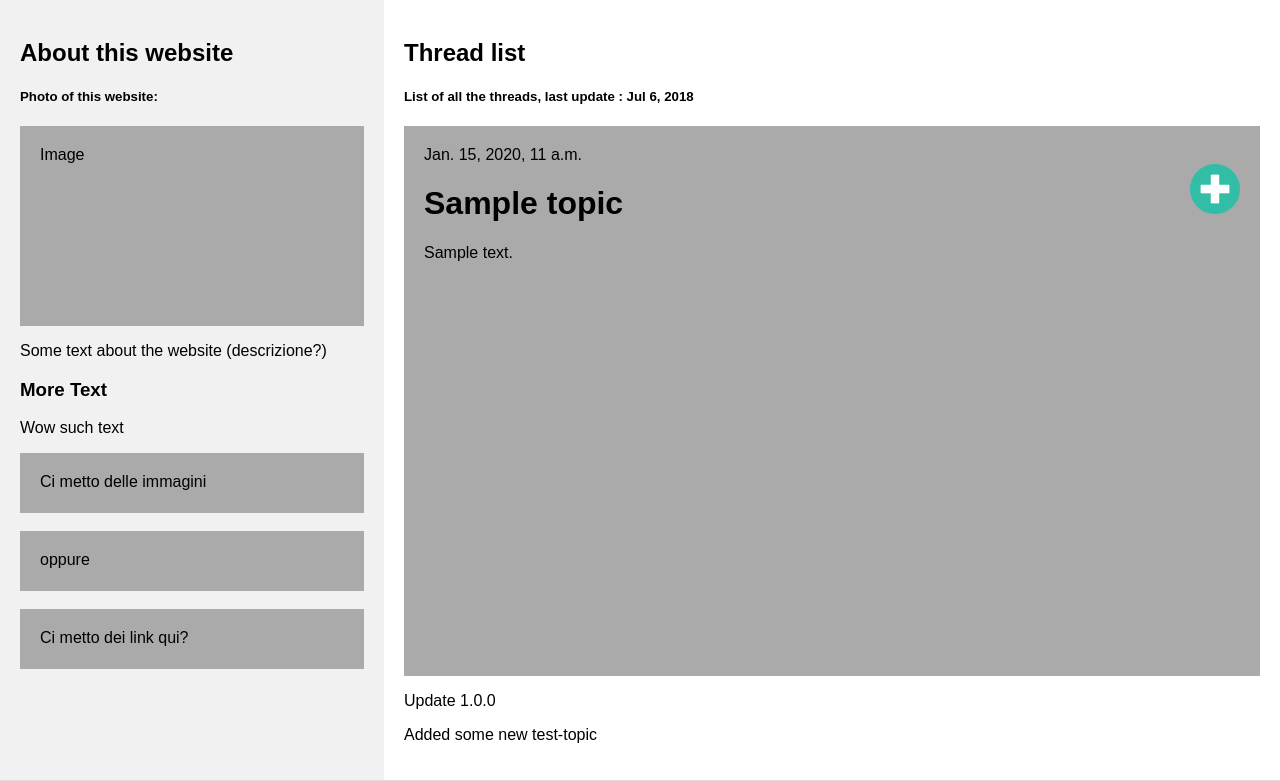
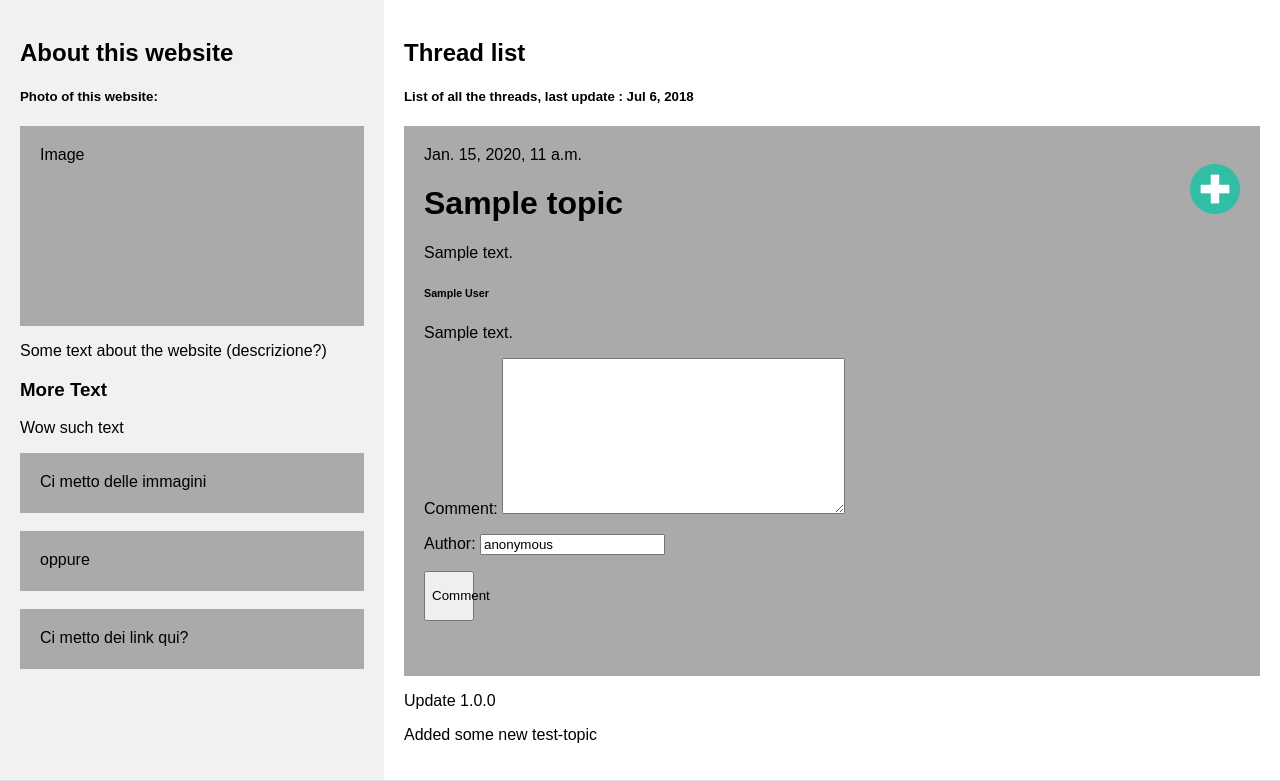
Before and after one commit to Francio00/threadapp, a Django app: page /topic/1/ in a window 1280 px wide. Shown: the part 342-1123 px from the top of the page. Run offline with Django 3.2, Linux system fonts and the light colour scheme; tables that the repository leaves empty hold one stand-in row (values such as "Sample post").

Commit message:
fatta login page, sign up page, da fare logout page, da sistemare css e impaginazione generale, (buona fortuna per il futuro, sigh)

```diff
--- a/threads/settings.py
+++ b/threads/settings.py
@@ -120,3 +120,4 @@ USE_TZ = True
 
 STATIC_URL = '/static/'
 STATIC_ROOT = os.path.join(BASE_DIR, 'static')
+LOGIN_REDIRECT_URL = '/'
--- a/topic/admin.py
+++ b/topic/admin.py
@@ -1,5 +1,6 @@
 from django.contrib import admin
-from .models import Topic
+from .models import Topic, Comments
 # Register your models here.
 
 admin.site.register(Topic)
+admin.site.register(Comments)
--- a/topic/forms.py
+++ b/topic/forms.py
@@ -1,8 +1,27 @@
 from django import forms
-from .models import Topic
+from .models import Topic, Comments
+from django.contrib.auth.forms import UserCreationForm
+from django.contrib.auth.models import User
+
 
 class TopicForm(forms.ModelForm):
 	"""docstring for TopicForm"""
 	class Meta:
 		model = Topic
 		fields = ('author', 'title','text')
+
+
+class CommentForm(forms.ModelForm):
+	"""docstring for CommentForm"""
+	class Meta:
+		model=Comments
+		fields=('comment','author',)
+
+class SignUpForm(UserCreationForm):
+    first_name = forms.CharField(max_length=30, required=False, help_text='Optional.')
+    last_name = forms.CharField(max_length=30, required=False, help_text='Optional.')
+    email = forms.EmailField(max_length=254, help_text='Required. Inform a valid email address.')
+
+    class Meta:
+        model = User
+        fields = ('username', 'first_name', 'last_name', 'email', 'password1', 'password2', )
--- a/topic/models.py
+++ b/topic/models.py
@@ -15,3 +15,13 @@ class Topic(models.Model):
 
 	def __str__(self):
 		return self.title
+
+class Comments(models.Model):
+	"""docstring for ClassName"""
+	topic=models.ForeignKey('Topic',on_delete=models.CASCADE)
+	published_date = models.DateTimeField(default=timezone.now)
+	comment=models.TextField(blank=True,null=True)
+	author=models.CharField(max_length=50,blank=True,default="anonymous")
+
+	def __str__(self):
+		return str(self.published_date)+" "+self.author
--- a/topic/static/css/page.css
+++ b/topic/static/css/page.css
@@ -57,6 +57,11 @@ text-decoration: none;
     float: right;
 }
 
+.btn_comment{
+    width:50px;
+    height:50px;
+    clear: all;
+}
 .topic{
 color:black;
 text-decoration: none;
--- a/topic/templates/topic/base.html
+++ b/topic/templates/topic/base.html
@@ -18,7 +18,7 @@
   <a href="#">New</a>
   <a href="#">Hot</a>
   <a href="#">Threads</a>
-  <a href="#" class="right">Login</a>
+  <a href="{% url 'login'  %}" class="right">Login</a>
 </div>
 
 <div class="row">
--- a/topic/templates/topic/topic_list.html
+++ b/topic/templates/topic/topic_list.html
@@ -3,9 +3,9 @@
 {% block content %}
 {% for topic in topics %}
 	<!-- <div> -->
+	<h1><a class="topic" href="{% url 'topic_page' pk=topic.pk %}">{{ topic.title }}</a></h1>
 	<p>published: {{ topic.published_date }}</p>
-	<h1><a class="topic" href="{% url 'topic_page' pk=topic.pk %}">{{ topic.title }}</a></h1>
-	<p>{{ topic.text|linebreaksbr }}</p>
+	<!-- <p>{{ topic.text|linebreaksbr }}</p> -->
 	<!-- </div> -->
 {% endfor %}
 {% endblock %}
--- a/topic/templates/topic/topic_page.html
+++ b/topic/templates/topic/topic_page.html
@@ -12,4 +12,14 @@
         <h1>{{ topic.title }}</h1>
         <p>{{ topic.text|linebreaksbr }}</p>
     </div>
+    <div>
+        {% for comment in comment_list%}
+        <h6>{{ comment.author }}</h6>
+        <p>{{ comment.comment|linebreaksbr }}</p>
+        {% endfor %}
+    <form method="POST" >{% csrf_token %}
+        {{ form.as_p }}
+        <button type="submit" class="btn_comment">Comment</button>
+    </form>
+    </div>
 {% endblock %}
--- a/topic/urls.py
+++ b/topic/urls.py
@@ -2,12 +2,14 @@ from . import views
 from django.urls import path
 from django.contrib import admin
 from django.contrib.auth import views as auth_views
+from . import views as topic_views
 urlpatterns = [
 	path('', views.topic_list, name='topic_list'),
 	path('topic/<int:pk>/', views.topic_page, name='topic_page'),
 	path('topic/new/', views.topic_new, name='topic_new'),
-	path('post/<int:pk>/edit/', views.topic_edit, name='topic_edit'),
+	path('topic/<int:pk>/edit/', views.topic_edit, name='topic_edit'),
 	path('login/', auth_views.login, name='login'),
-    path('logout/', auth_views.logout, name='logout'),
+    path('logout/', auth_views.logout, {'next_page': '/'}, name='logout'),
+    path('signup/', topic_views.signup, name='signup'),
     path('admin/', admin.site.urls)
 	]
--- a/topic/views.py
+++ b/topic/views.py
@@ -1,7 +1,9 @@
 from django.shortcuts import render, get_object_or_404, redirect
 from django.utils import timezone
-from .models import Topic
-from .forms import TopicForm
+from .models import Topic, Comments
+from .forms import TopicForm, CommentForm, SignUpForm
+from django.contrib.auth import login, authenticate
+#from django.contrib.auth.forms import UserCreationForm
 
 def topic_list(request):
 	topics = Topic.objects.filter(published_date__lte=timezone.now()).order_by('published_date')
@@ -9,7 +11,21 @@ def topic_list(request):
 
 def topic_page(request, pk):
 	topic = get_object_or_404(Topic, pk = pk)
-	return render(request, 'topic/topic_page.html', {'topic': topic})
+	comment_list= Comments.objects.filter(topic=topic)
+
+	if request.method == "POST":
+		form = CommentForm(request.POST)
+		if form.is_valid():
+			comment = form.save(commit=False)
+			comment.topic = topic
+			comment.author = "authorless"
+			comment.published_date = timezone.now()
+			comment.save()
+			#return redirect('post_detail', pk=post.pk)
+	else:
+		form = CommentForm()
+	#return render(request, 'post_edit.html', {'form': form})
+	return render(request, 'topic/topic_page.html', {'topic': topic, 'comment_list' : comment_list, 'form': form})
 
 def topic_new(request):
 	if request.method == "POST":
@@ -25,15 +41,29 @@ def topic_new(request):
 	return render(request, 'topic/topic_edit.html', {'form': form})
 
 def topic_edit(request, pk):
-    topic = get_object_or_404(Topic, pk=pk)
-    if request.method == "POST":
-        form = TopicForm(request.POST, instance=topic)
-        if form.is_valid():
-            topic = form.save(commit=False)
-            topic.author = request.user
-            topic.published_date = timezone.now()
-            topic.save()
-            return redirect('topic_detail', pk=topic.pk)
-    else:
-        form = TopicForm(instance=topic)
-    return render(request, 'topic/topic_edit.html', {'form': form})
+	topic = get_object_or_404(Topic, pk=pk)
+	if request.method == "POST":
+		form = TopicForm(request.POST, instance=topic)
+		if form.is_valid():
+			topic = form.save(commit=False)
+			topic.author = request.user
+			topic.published_date = timezone.now()
+			topic.save()
+			return redirect('topic_page', pk=topic.pk)
+	else:
+		form = TopicForm(instance=topic)
+	return render(request, 'topic/topic_edit.html', {'form': form})
+
+def signup(request):
+	if request.method == 'POST':
+		form = SignUpForm(request.POST)
+		if form.is_valid():
+			form.save()
+			username = form.cleaned_data.get('username')
+			raw_password = form.cleaned_data.get('password1')
+			user = authenticate(username=username, password=raw_password)
+			login(request, user)
+			return redirect('/')
+	else:
+		form = SignUpForm()
+	return render(request, 'signup.html', {'form': form})
```
Also changed, not shown: topic/templates/signup.html (added, +19 -0 lines), topic/migrations/0002_comments.py (added).
